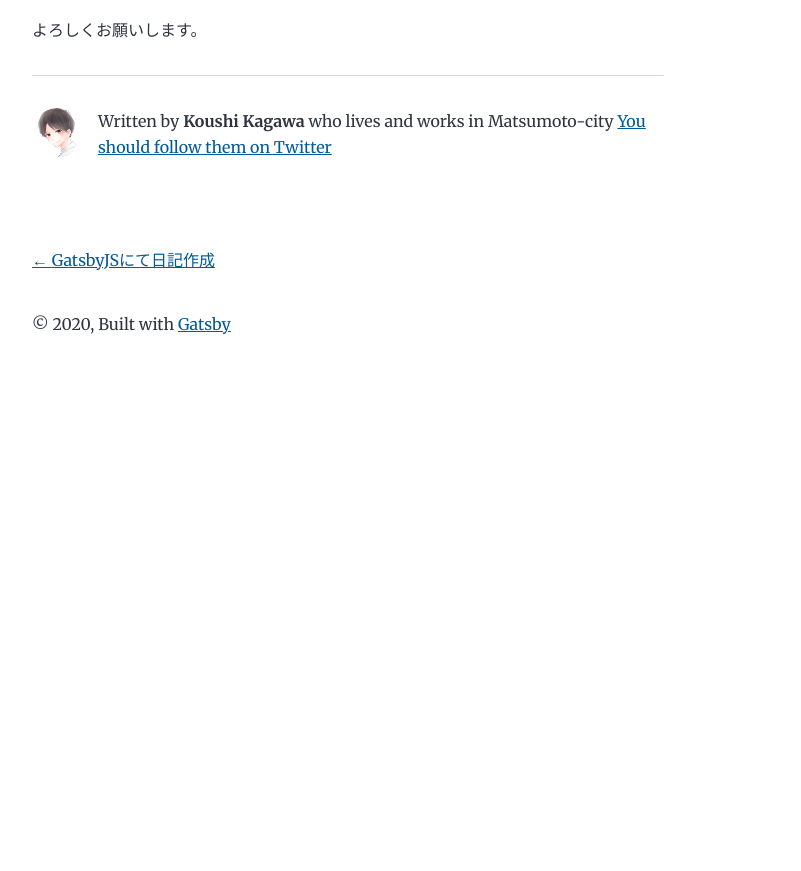
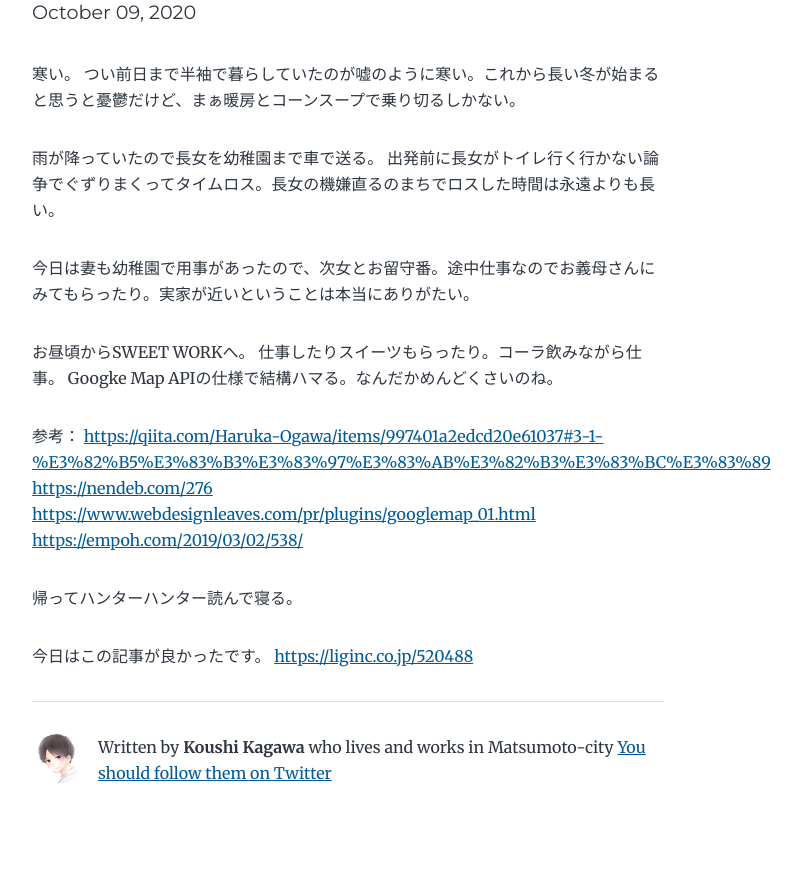
Before and after one commit to KoushiKagawa/my-gatsby-project, a Gatsby site: page /202010/20201009/ in a window 1280 px wide. Shown: the part 223-1094 px from the top of the page, without its empty margins (292-1093 px from the left). Before the commit the page ends 800 px from the top, so only its background shows below. Built offline with nearby package versions, Linux system fonts and the light colour scheme; Gatsby itself is replaced by a stand-in of ours.

Commit message:
add 1008

```diff
--- a/content/blog/202010/20201009.md
+++ b/content/blog/202010/20201009.md
@@ -1,6 +1,27 @@
 ---
-title: タイトルを記入
+title: 20201008 久々にプログラミングとか
 date: "2020-10-09T10:00:00.000Z"
-description: "ディスクリプションを記入"
+description: "Google Map APIにバタバタ"
 ---
-よろしくお願いします。
+寒い。
+つい前日まで半袖で暮らしていたのが嘘のように寒い。これから長い冬が始まると思うと憂鬱だけど、まぁ暖房とコーンスープで乗り切るしかない。
+
+雨が降っていたので長女を幼稚園まで車で送る。
+出発前に長女がトイレ行く行かない論争でぐずりまくってタイムロス。長女の機嫌直るのまちでロスした時間は永遠よりも長い。
+
+今日は妻も幼稚園で用事があったので、次女とお留守番。途中仕事なのでお義母さんにみてもらったり。実家が近いということは本当にありがたい。
+
+お昼頃からSWEET WORKへ。
+仕事したりスイーツもらったり。コーラ飲みながら仕事。
+Googke Map APIの仕様で結構ハマる。なんだかめんどくさいのね。
+
+参考：
+https://qiita.com/Haruka-Ogawa/items/997401a2edcd20e61037#3-1-%E3%82%B5%E3%83%B3%E3%83%97%E3%83%AB%E3%82%B3%E3%83%BC%E3%83%89
+https://nendeb.com/276
+https://www.webdesignleaves.com/pr/plugins/googlemap_01.html
+https://empoh.com/2019/03/02/538/
+
+帰ってハンターハンター読んで寝る。
+
+今日はこの記事が良かったです。
+https://liginc.co.jp/520488
```
